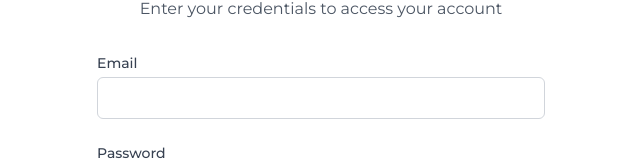
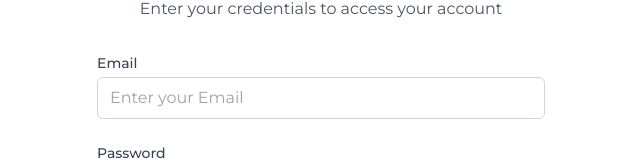
Before and after one commit to irwanphan/chronospace, a Next.js app: page /login in a window 1280 px wide. Shown: the part 191-356 px from the top of the page, without its empty margins (319-959 px from the left). Built offline with nearby package versions, Linux system fonts and the light colour scheme.

Commit message:
add placeholder text

```diff
--- a/app/login/page.tsx
+++ b/app/login/page.tsx
@@ -37,6 +37,7 @@ export default function LoginPage() {
                 type="email"
                 value={email}
                 onChange={(e) => setEmail(e.target.value)}
+                placeholder="Enter your Email"
                 className="mt-1 block w-full px-3 py-2 border border-gray-300 rounded-md"
               />
             </div>
```
